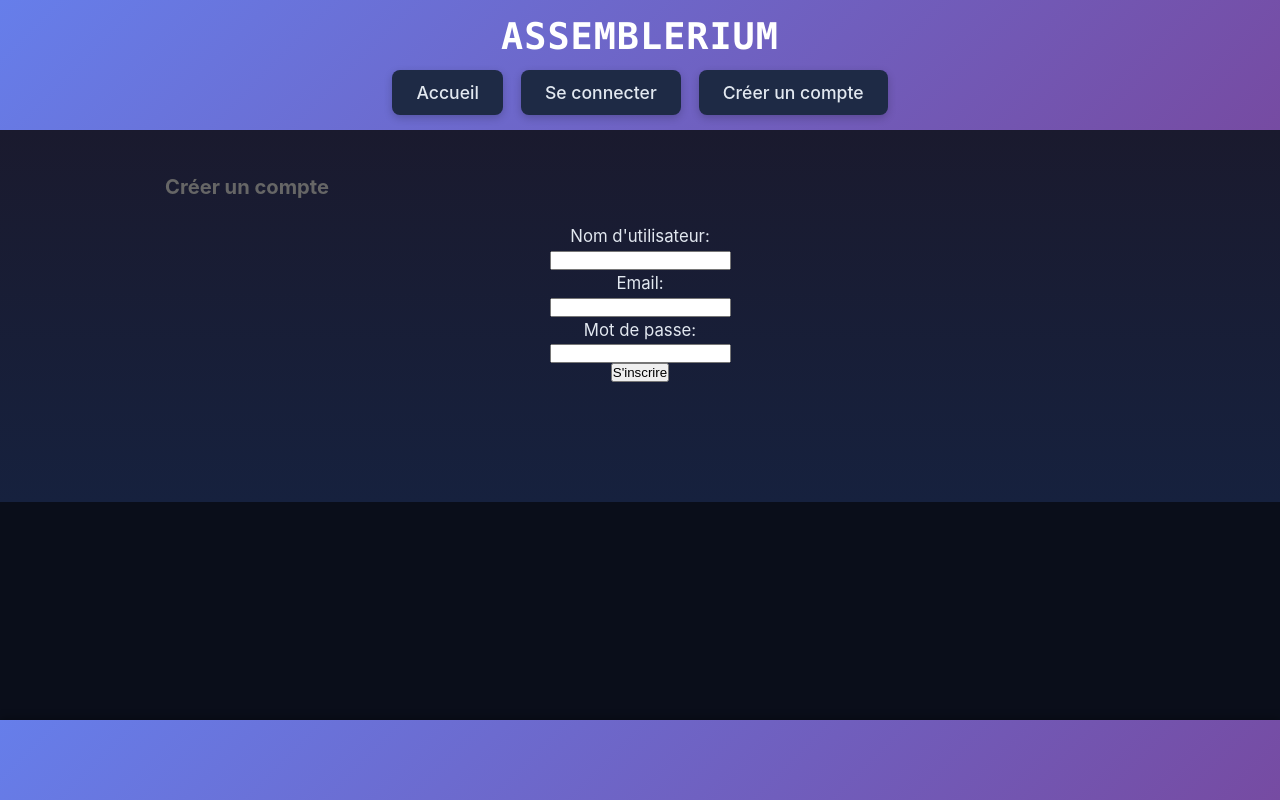
After one commit to moiV123/projet_libre2026, a Flask app: page /register in a window 1280 px wide. The commit adds this page. Run offline with Flask 3, Linux system fonts and the light colour scheme.

Commit message:
changement graphique

```diff
--- a/main.py
+++ b/main.py
@@ -5,56 +5,58 @@ from datetime import datetime
 
 app = Flask(__name__)
 
-# Stockage en mémoire des articles (utilisez une base de données en production)
-articles = {}
-next_id = 1
-
 @app.route('/')
 def index():
     return render_template('index.html')
 
-@app.route('/api/articles', methods=['GET'])
-def get_articles():
-    return jsonify(list(articles.values()))
+@app.route('/register')
+def register():
+    return render_template('register.html')
 
-@app.route('/api/articles/<int:article_id>', methods=['GET'])
-def get_article(article_id):
-    if article_id in articles:
-        return jsonify(articles[article_id])
-    return jsonify({'error': 'Article non trouvé'}), 404
+# articles = {}
+# next_id = 1
 
-@app.route('/api/articles', methods=['POST'])
-def create_article():
-    global next_id
-    data = request.json
-    article = {
-        'id': next_id,
-        'title': data.get('title', 'Sans titre'),
-        'blocks': data.get('blocks', []),
-        'created_at': datetime.now().isoformat(),
-        'updated_at': datetime.now().isoformat()
-    }
-    articles[next_id] = article
-    next_id += 1
-    return jsonify(article), 201
+# @app.route('/api/articles', methods=['GET'])
+# def get_articles():
+#     return jsonify(list(articles.values()))
 
-@app.route('/api/articles/<int:article_id>', methods=['PUT'])
-def update_article(article_id):
-    if article_id not in articles:
-        return jsonify({'error': 'Article non trouvé'}), 404
+# @app.route('/api/articles/<int:article_id>', methods=['GET'])
+# def get_article(article_id):
+#     if article_id in articles:
+#         return jsonify(articles[article_id])
+#     return jsonify({'error': 'Article non trouvé'}), 404
 
-    data = request.json
-    articles[article_id]['title'] = data.get('title', articles[article_id]['title'])
-    articles[article_id]['blocks'] = data.get('blocks', articles[article_id]['blocks'])
-    articles[article_id]['updated_at'] = datetime.now().isoformat()
-    return jsonify(articles[article_id])
+# @app.route('/api/articles', methods=['POST'])
+# def create_article():
+#     global next_id
+#     data = request.json
+#     article = {
+#         'id': next_id,
+#         'title': data.get('title', 'Sans titre'),
+#         'blocks': data.get('blocks', []),
+#         'created_at': datetime.now().isoformat(),
+#         'updated_at': datetime.now().isoformat()
+#     }
+#     articles[next_id] = article
+#     next_id += 1
+#     return jsonify(article), 201
 
-@app.route('/api/articles/<int:article_id>', methods=['DELETE'])
-def delete_article(article_id):
-    if article_id in articles:
-        del articles[article_id]
-        return jsonify({'message': 'Article supprimé'})
-    return jsonify({'error': 'Article non trouvé'}), 404
+# @app.route('/api/articles/<int:article_id>', methods=['PUT'])
+# def update_article(article_id):
+#     if article_id not in articles:
+#         return jsonify({'error': 'Article non trouvé'}), 404
 
-if __name__ == '__main__':
-    app.run(debug=True)
+#     data = request.json
+#     articles[article_id]['title'] = data.get('title', articles[article_id]['title'])
+#     articles[article_id]['blocks'] = data.get('blocks', articles[article_id]['blocks'])
+#     articles[article_id]['updated_at'] = datetime.now().isoformat()
+#     return jsonify(articles[article_id])
+
+# @app.route('/api/articles/<int:article_id>', methods=['DELETE'])
+# def delete_article(article_id):
+#     if article_id in articles:
+#         del articles[article_id]
+#         return jsonify({'message': 'Article supprimé'})
+#     return jsonify({'error': 'Article non trouvé'}), 404
+
+app.run(host="0.0.0.0", port=81, debug=True)
--- a/static/base.css
+++ b/static/base.css
@@ -4,29 +4,34 @@
     box-sizing: border-box;
 }
 
+body {
+    font-family: -apple-system, BlinkMacSystemFont, 'Segoe UI', Arial, sans-serif;
+    background: #0a0e1a;
+}
+
 header {
     background: linear-gradient(135deg, #667eea 0%, #764ba2 100%);
     color: #ffffff;
-    padding: 10px 0;
+    padding: 15px 0;
     text-align: center;
     height: 10%;
     width: 100%;
+    box-shadow: 0 2px 8px rgba(0, 0, 0, 0.3);
 }
 
 main {
     width: 100%;
-    min-height: 80%;
+    min-height: calc(90vh - 10%);
     margin: 0 auto;
-    padding: 35px 25px;
+    padding: 40px 30px 120px;
     background: linear-gradient(180deg, #1a1a2e 0%, #16213e 100%);
     color: #e2e8f0;
-    line-height: 1.7;
+    line-height: 1.65;
     font-size: 1.05em;
-    overflow-y: auto;
 }
 
 main > * {
-    max-width: 900px;
+    max-width: 950px;
     margin-left: auto;
     margin-right: auto;
 }
@@ -35,69 +40,73 @@ footer {
     background: linear-gradient(135deg, #667eea 0%, #764ba2 100%);
     color: #ffffff;
     text-align: center;
-    padding: 10px 0;
+    padding: 15px 0;
     position: fixed;
     bottom: 0;
     width: 100%;
     height: 10%;
+    box-shadow: 0 -2px 8px rgba(0, 0, 0, 0.3);
 }
 
 .titre {
-    font-size: 2.5em;
-    font-weight: bold;
-    justify-content: center;
+    font-size: 2.3em;
+    font-weight: 700;
+    letter-spacing: 1px;
+    font-family: 'Lucida Console', Monaco, monospace;
+    text-transform: uppercase;
 }
 
 nav .menu {
     list-style: none;
     display: flex;
     justify-content: center;
-    gap: 20px;
+    gap: 18px;
+    margin-top: 12px;
 }
 
 li {
     display: inline-block;
     text-align: center;
-    background: #16213e;
-    color: #ffffff;
-    border-radius: 10px;
-    box-shadow: 0 4px 6px rgba(0, 0, 0, 0.1);
-    transition: background 0.5s, color 0.5s;
+    background: #1e2a45;
+    border-radius: 8px;
+    box-shadow: 0 3px 8px rgba(0, 0, 0, 0.2);
+    transition: all 0.35s ease;
 }
 
 nav .menu li a {
-    color: #ffffff;
+    color: #e2e8f0;
     text-decoration: none;
-    font-size: 1.2em;
+    font-size: 1.1em;
     display: block;
-    padding: 10px 20px;  /* Padding déplacé ici */
-    transition: color 0.5s;
+    padding: 12px 24px;
+    transition: color 0.35s ease;
+    font-weight: 500;
 }
 
 li:hover {
-    background: #ffffff;
+    background: #f0f0f0;
+    transform: translateY(-2px);
+    box-shadow: 0 5px 12px rgba(0, 0, 0, 0.25);
 }
 
 nav .menu li:hover a {
-    color: #16213e;
+    color: #1a1a2e;
 }
 
 img {
     width: 100%;
-    max-width: 800px;
+    max-width: 15%;
     height: auto;
-    border: 1px solid #667eea;
-    border-radius: 4px;
-    box-shadow: 0 0 20px rgba(102, 126, 234, 0.15);
-    margin: 20px 0;
+    border: 1px solid rgba(102, 126, 234, 0.4);
+    border-radius: 3px;
+    box-shadow: 0 0 18px rgba(102, 126, 234, 0.12);
+    margin: 25px auto;
     display: block;
-    filter: contrast(1.05) brightness(0.95);
-    max-width: 15%;
-    max-height: 15%;
+    filter: contrast(1.03) brightness(0.96);
 }
 
 img:hover {
-    border-color: #764ba2;
-    box-shadow: 0 0 25px rgba(118, 75, 162, 0.25);
-    transition: all 0.3s ease;
+    border-color: rgba(118, 75, 162, 0.6);
+    box-shadow: 0 0 22px rgba(118, 75, 162, 0.2);
+    transition: all 0.25s ease;
 }
--- /dev/null
+++ b/static/register.css
@@ -0,0 +1,12 @@
+.subtitle {
+    font-size: 1.2em;
+    color: #666;
+    justify-content: center;
+}
+
+.register_form {
+    display: flex;
+    flex-direction: column;
+    align-items: center;
+    margin-top: 20px;
+}
--- a/templates/front/base.html
+++ b/templates/front/base.html
@@ -5,6 +5,7 @@
     <meta name="viewport" content="width=device-width, initial-scale=1.0">
     <title>Assemblerium</title>
     <link rel="stylesheet" href="/static/base.css">
+    <link rel="stylesheet" href="/static/register.css"
 </head>
 <body>
     <header>
--- /dev/null
+++ b/templates/front/register.html
@@ -0,0 +1,18 @@
+{% extends "../front/base.html" %}
+{% block content %}
+<main>
+        <h2 class="subtitle">Créer un compte</h2>
+        <form method="POST" action="/register" class="register_form">
+            <label for="username">Nom d'utilisateur:</label>
+            <input type="text" id="username" name="username" required>
+
+            <label for="email">Email:</label>
+            <input type="email" id="email" name="email" required>
+
+            <label for="password">Mot de passe:</label>
+            <input type="password" id="password" name="password" required>
+
+            <button type="submit">S'inscrire</button>
+        </form>
+</main>
+{% endblock %}
```
